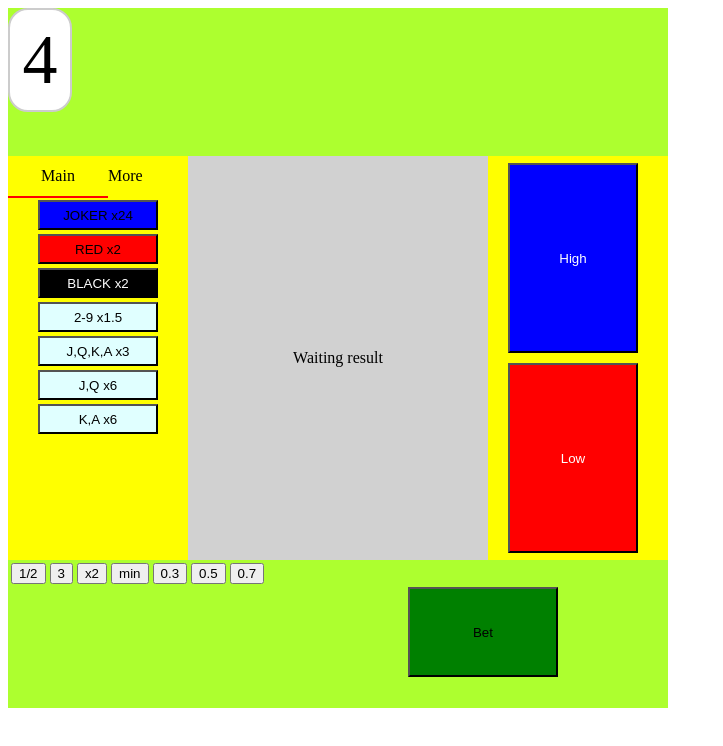
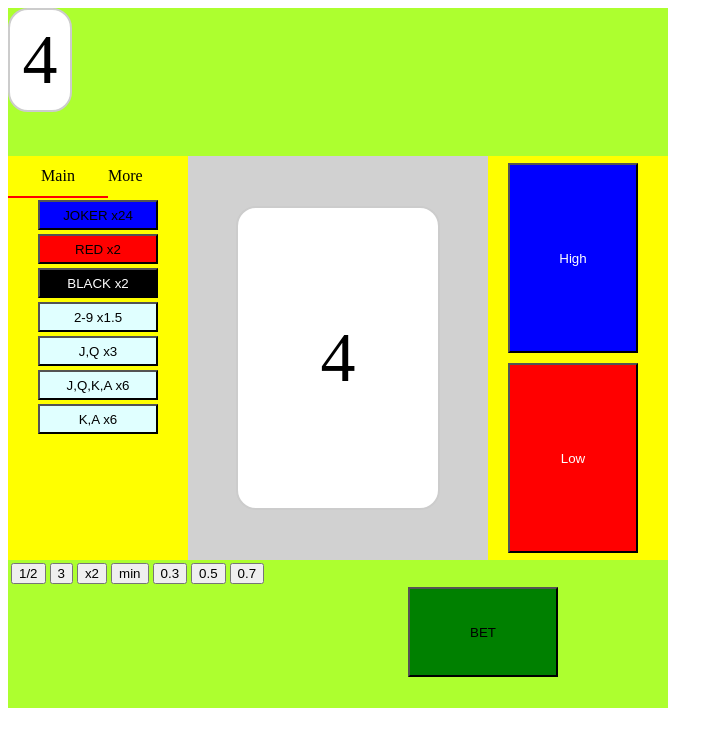
Before and after one commit to Dejan21/BigHilo, an Angular app: page /game in a window 1280 px wide. Shown: the top 746 px of the page, without its empty margins (0-723 px from the left). Built offline with nearby package versions, Linux system fonts and the light colour scheme.

Commit message:
Functionality joker

```diff
--- a/src/app/game.service.ts
+++ b/src/app/game.service.ts
@@ -1,4 +1,5 @@
 import { Injectable, Output } from '@angular/core';
+import { BehaviorSubject } from 'rxjs';
 
 @Injectable({
   providedIn: 'root'
@@ -13,6 +14,10 @@ export class GameService {
   number: any;
 numbers:any = []
 bets:any = []
+bet:any;
+ lastResult:any;
+
+ public roundStatus = new BehaviorSubject<number>(0)
 
 
 
@@ -177,20 +182,15 @@ this.betTypes.push({
      this.results.push(result);
 
 
-     console.log(this.betTypes)
 
 
-     this.round = {
-      id: this.round.id + 1,
-      result,
-      status: 0,
 
 
-    };
+    this.lastResult = result
 
-
+    this.roundStatus.next(0)
     setTimeout(() => {
-      this.round.status = 1;
+      this.roundStatus.next(1)
     }, 10000)
 
 
--- a/src/app/game/game.component.html
+++ b/src/app/game/game.component.html
@@ -13,13 +13,13 @@
                   <div class="tab-title">Main</div>
                   <div class="tab-content"  >
 
-                    <button (click)="half()" value='24' multiplaier="24" class="blue"> JOKER x24</button>
-                    <button (click)="half()"  class="red1"> RED x2</button>
-                    <button (click)="half()" class="black1"> BLACK x2 </button>
-                    <button (click)="half()" class="grey1"> 2-9 x1.5</button>
-                    <button (click)="half()" class="grey1"> J,Q,K,A x3 </button>
-                    <button (click)="half()" class="grey1"> J,Q x6 </button>
-                    <button (click)="half()" class="grey1"> K,A  x6</button>
+                    <button (click)="selectbet({value: 'JOKER'})" value='24' multiplaier="24" class="blue"> JOKER x24</button>
+                    <button (click)="selectbet({value: 'red'})"  class="red1"> RED x2</button>
+                    <button (click)="selectbet({value: 'black'})" class="black1"> BLACK x2 </button>
+                    <button (click)="selectbet({value: '2-9'})" class="grey1"> 2-9 x1.5</button>
+                    <button (click)="selectbet({value: 'J-Q'})" class="grey1"> J,Q x3 </button>
+                    <button (click)="selectbet({value: 'J-Q-K-A'})" class="grey1"> J,Q,K,A x6 </button>
+                    <button (click)="selectbet({value: 'k-A'})" class="grey1"> K,A  x6</button>
 
                   </div>
                 </div>
@@ -29,18 +29,18 @@
                   <table>
                     <th >
                         <tr *ngFor="let button of gameService.numbers" class="red" >
-                            <app-morebutton (clickEvent)="onClickButton(button)">{{button.value}}</app-morebutton>
+                            <app-morebutton (clickEvent)="selectbet(button)">{{button.value}}</app-morebutton>
                         </tr>
                    </th>
 
                    <th>
                         <tr *ngFor="let button of gameService.numbers" class="black">
-                            <app-morebutton (clickEvent)="onClickButton(button)">{{button.value}}</app-morebutton>
+                            <app-morebutton (clickEvent)="selectbet(button)">{{button.value}}</app-morebutton>
                         </tr>
                     </th>
                     <th>
                         <tr *ngFor="let button of gameService.numbers" class="grey">
-                            <app-morebutton (clickEvent)="onClickButton(button)">{{button.value}}</app-morebutton>
+                            <app-morebutton (clickEvent)="selectbet(button)">{{button.value}}</app-morebutton>
                         </tr>
                     </th>
                   </table>
@@ -56,8 +56,8 @@
             </div>
 
         <div class="middleCenter">
-            <span  *ngIf="!gameService.round.status">Waiting result</span>
-            <app-card *ngIf="gameService.round.status" [card]="gameService.round.result" ></app-card>
+            <span  *ngIf="roundStatus===1">Waiting result</span>
+            <app-card *ngIf="roundStatus===0" [card]="gameService.lastResult" ></app-card>
         </div>
         <div class="middleRight">
                 <table class="right">
@@ -77,19 +77,9 @@
             </tr>
 
         </table>
-        <!-- <table class="bottom1">
-            <tr class="row">
-                <button (click)="half()" class="half"> 1/2 </button>
-                <button (click)="min()" class="long"> 0.5</button>
-                <button (click)="multiplyby2()" class="half"> x2</button>
-            </tr>
-        <button (click)="half()" class="min"> min </button>
-        <button (click)="min()" class="min"> 0.3</button>
-        <button (click)="min()" class="min"> 0.5</button>
-        <button (click)="min()" class="min"> 0.7</button>
 
-        </table> -->
-        <button (click)="onButtonBet()" class="bet"> Bet</button>
+        <button (click)="onButtonBet()" class="bet"> BET</button>
+        <h2>{{bet}}</h2>
 
 
 
--- a/src/app/game/game.component.ts
+++ b/src/app/game/game.component.ts
@@ -16,7 +16,8 @@ export class GameComponent implements OnInit {
   numbers:any;
   bet:any;
   button:any;
-
+  selectedbet:any;
+  roundStatus:any;
 
 
 
@@ -24,6 +25,8 @@ export class GameComponent implements OnInit {
   constructor( public gameService: GameService) { }
 
   ngOnInit(): void {
+    this.gameService.roundStatus.subscribe(value => {this.roundStatus=value});
+
     this.gameLoop();
     setInterval(this.gameLoop.bind(this), 10000)
   }
@@ -42,8 +45,8 @@ export class GameComponent implements OnInit {
   }
 
   onButtonBet(){
-    alert('your bet is accepted')
-    console.log('Your Bet is accepted');
+    this.gameService.bet=this.selectedbet
+
    }
 
    onHighButton(){
@@ -54,4 +57,11 @@ export class GameComponent implements OnInit {
     console.log('low')
  }
 
+ joker(){
+
+ }
+ selectbet(bet:any){
+    this.selectedbet=bet;
+ }
+
 }
```
